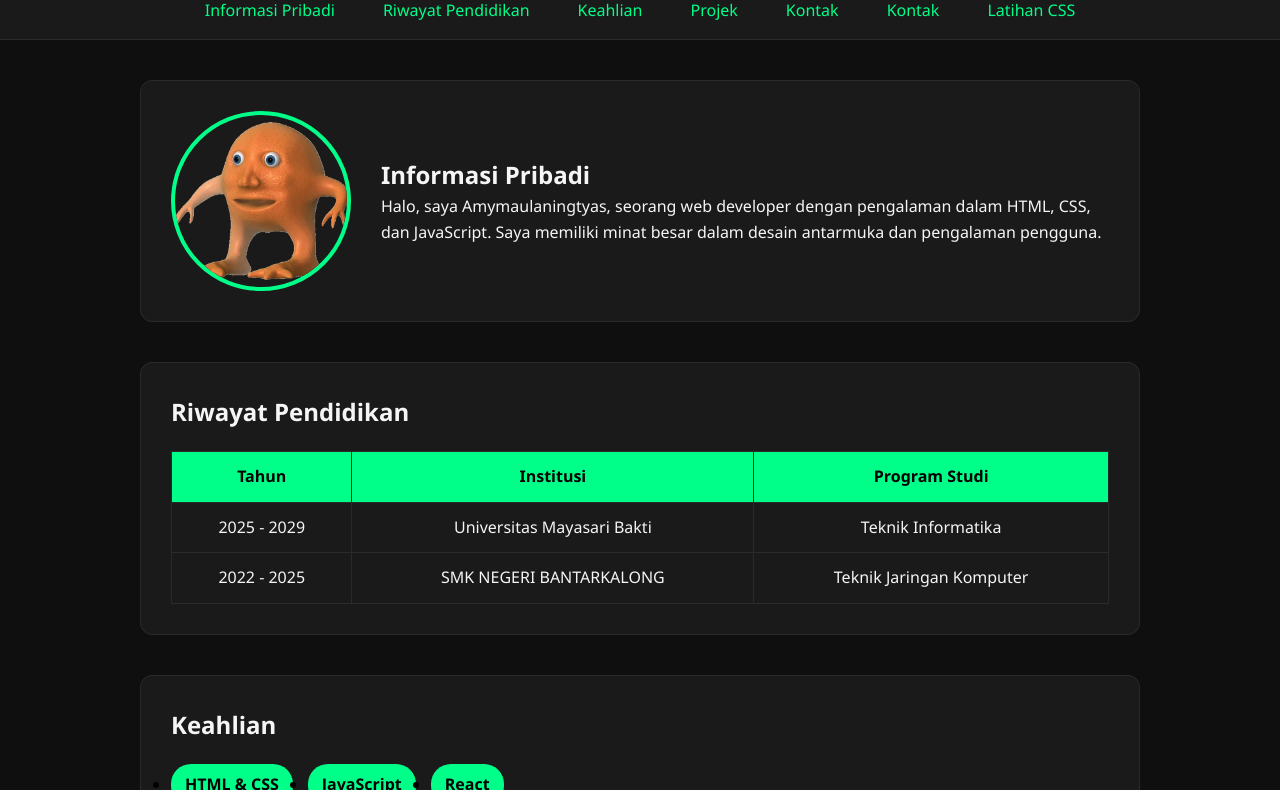
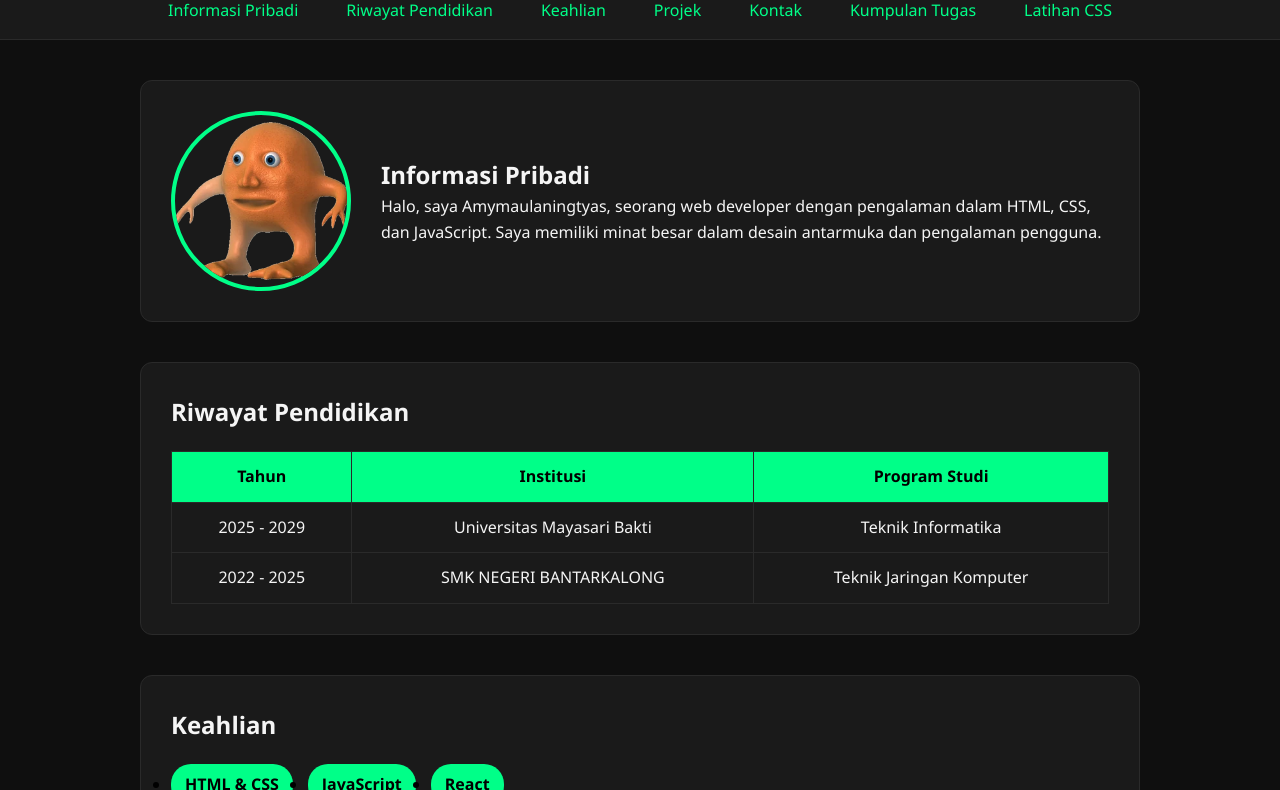
Before and after one commit to amyyma1313-a11y/amymaulaningtyas, a plain HTML site: page index.html in a window 1280 px wide. Shown: the part 78-868 px from the top of the page. Drawn offline with Linux system fonts and the light colour scheme.

Commit message:
Update index.html

```diff
--- a/index.html
+++ b/index.html
@@ -28,7 +28,7 @@
                 <li><a href="#keahlian">Keahlian</a></li>
                 <li><a href="#projek">Projek</a></li>
                 <li><a href="#kontak">Kontak</a></li>
-                <li><a href="#kontak">Kontak</a></li>
+                <li><a href="#lat_css.html">Kumpulan Tugas</a></li>
                 <li><a href="lat_css.html " class="btn">Latihan CSS</a></li>
 
             </ul>
```
